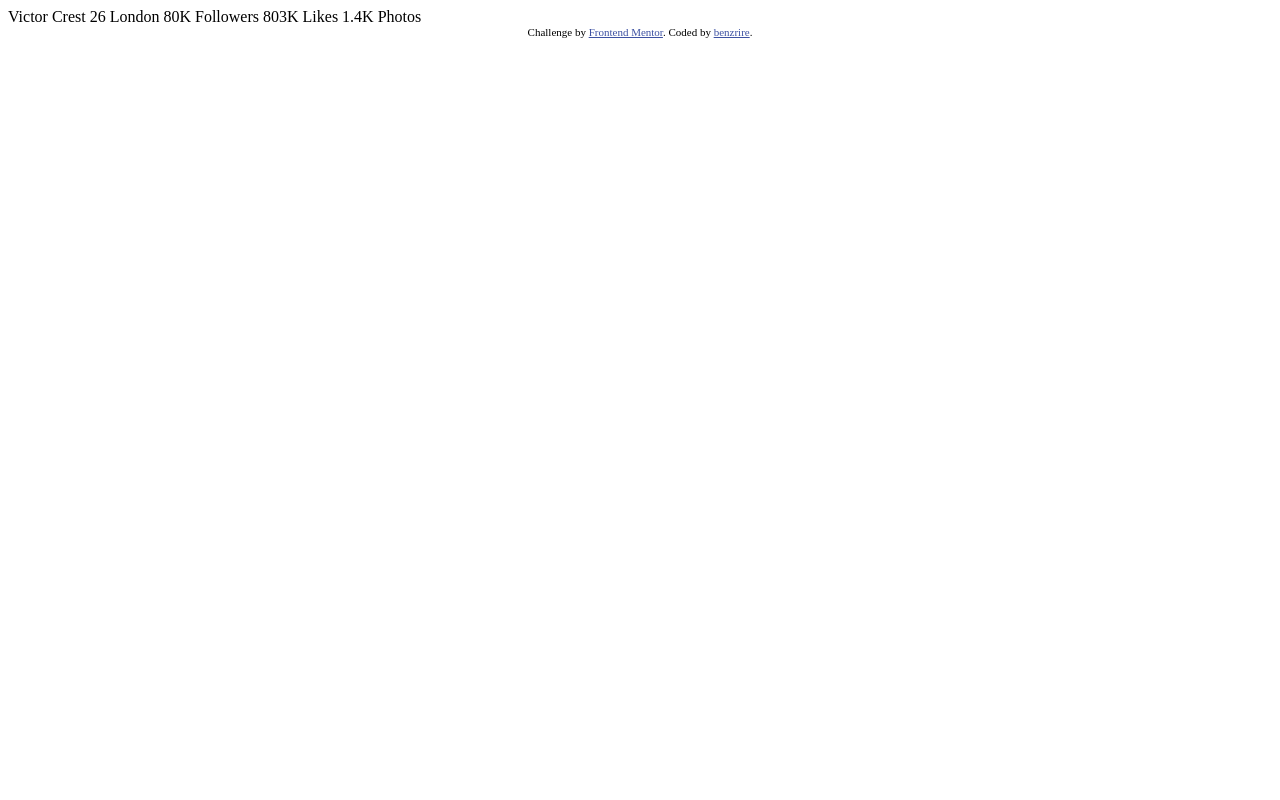
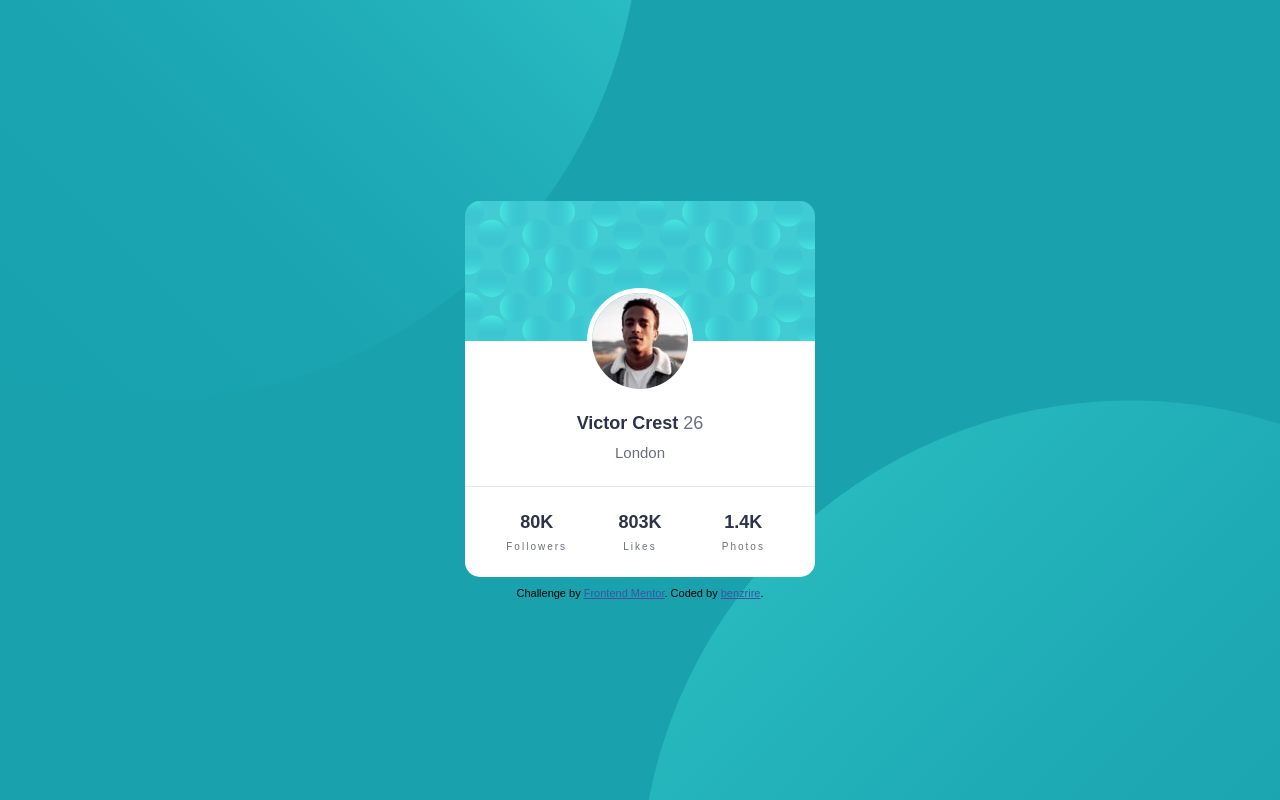
Before and after one commit to benzrire/profile-card-component-main, a plain HTML site: page index.html in a window 1280 px wide. Drawn offline with Linux system fonts and the light colour scheme; a web font is replaced by a local one.

Commit message:
add: css html

```diff
--- /dev/null
+++ b/assets/css/main.css
@@ -0,0 +1,172 @@
+.attribution { font-size: 11px; text-align: center; margin-top: 10px; }
+.attribution a { color: hsl(228, 45%, 44%); }
+
+body {
+  padding: 0;
+  margin: 0;
+
+  width: 100vw;
+  height: 100vh;
+
+  font-family: "Kumbh Sans", sans-serif;
+
+  background-image: url(./../../images/bg-pattern-top.svg), url(./../../images/bg-pattern-bottom.svg);
+  background-repeat: no-repeat;
+  background-position: calc(100% - 50vw) calc(100% - 50vh), calc(0% + 50vw) calc(0% + 50vh);
+  background-size: 978px;
+
+  background-color: hsl(185, 75%, 39%);
+
+  display: flex;
+  flex-direction: column;
+  align-items: center;
+  justify-content: center;
+}
+
+.card {
+  width: 350px;
+  height: auto;
+
+  border: none;
+  border-radius: 15px;
+  overflow-x: hidden;
+  overflow-y: hidden;
+
+  display: flex;
+  flex-direction: column;
+  align-items: center;
+  justify-content: center;
+}
+
+.card .cover-photo {
+  display: block;
+  width: 100%;
+  height: 140px;
+
+  background: url(./../../images/bg-pattern-card.svg);
+  background-repeat: no-repeat;
+}
+
+.card .body {
+  position: relative;
+  width: 100%;
+  min-height: 145px;
+  max-height: 145px;
+
+  display: flex;
+  flex-direction: column;
+  align-items: center;
+  justify-content: flex-end;
+
+  background: white;
+  border-bottom: solid 1px #E7E7E7;
+}
+
+.card .body .profile-photo {
+  position: absolute;
+
+  width: 96px;
+  height: 96px;
+  border: solid 5px white;
+  border-radius: 50%;
+
+  margin-left: auto;
+  margin-right: auto;
+
+  top: 0;
+  left: 50%;
+
+  -webkit-transform: translate(-50%, -50%);
+  -moz-transform: translate(-50%, -50%);
+  -ms-transform: translate(-50%, -50%);
+  transform: translate(-50%, -50%);
+
+  overflow-x: hidden;
+  overflow-y: hidden;
+}
+
+.card .body .profile-photo img {
+  display: block;
+  width: 100%;
+}
+
+.card .body p {
+  margin: 0;
+}
+
+.card .body .name {
+  font-weight: bold;
+  font-size: 18px;
+
+  color: hsl(229, 23%, 23%);
+}
+
+.card .body .age {
+  font-weight: normal;
+  font-size: 18px;
+
+  color: hsl(227, 10%, 46%);
+}
+
+.card .body .addr {
+  font-weight: normal;
+  font-size: 15px;
+
+  color: hsl(227, 10%, 46%);
+
+  margin-top: 10px;
+  margin-bottom: 25px;
+}
+
+.card .socials {
+  width: 100%;
+  min-height: 90px;
+  max-height: 90px;
+
+  display: flex;
+  flex-direction: row;
+  align-items: center;
+  justify-content: center;
+
+  background: white;
+
+  padding-left: 20px;
+  padding-right: 20px;
+  box-sizing: border-box;
+}
+
+.card .socials .social {
+  width: 100%;
+  text-align: center;
+}
+
+.card .socials .social p {
+  margin: 0;
+}
+
+.card .socials .social p:first-child {
+  font-weight: bold;
+  font-size: 18px;
+
+  color: hsl(229, 23%, 23%);
+}
+
+.card .socials .social p:last-child {
+  font-weight: normal;
+  font-size: 10px;
+  letter-spacing: 2px;
+
+  margin-top: 8px;
+
+  color: hsl(227, 10%, 46%);
+}
+
+@media screen and (max-width: 767px) {
+  body {
+    background-size: 720px;
+  }
+
+  .card {
+    width: 325px;
+  }
+}
--- a/index.html
+++ b/index.html
@@ -5,28 +5,40 @@
   <meta name="viewport" content="width=device-width, initial-scale=1.0"> <!-- displays site properly based on user's device -->
 
   <link rel="icon" type="image/png" sizes="32x32" href="./images/favicon-32x32.png">
+  <link rel="stylesheet" href="https://fonts.google.com/specimen/Kumbh+Sans">
 
   <title>Frontend Mentor | Profile card component</title>
 
   <!-- Feel free to remove these styles or customise in your own stylesheet 👍 -->
-  <style>
-    .attribution { font-size: 11px; text-align: center; }
-    .attribution a { color: hsl(228, 45%, 44%); }
-  </style>
+  <link rel="stylesheet" href="./assets/css/main.css">
 </head>
 <body>
-  Victor Crest
-  26
-  London
 
-  80K
-  Followers
+  <div class="card">
+    <div class="cover-photo"></div>
+    <div class="body">
+      <div class="profile-photo">
+        <img src="./images/image-victor.jpg" alt="">
+      </div>
+      <p class="name">Victor Crest <span class="age">26</span></p>
+      <p class="addr">London</p>
+    </div>
+    <div class="socials">
+      <div class="social">
+        <p>80K</p>
+        <p>Followers</p>
+      </div>
+      <div class="social">
+        <p>803K</p>
+        <p>Likes</p>
+      </div>
+      <div class="social">
+        <p>1.4K</p>
+        <p>Photos</p>
+      </div>
+    </div>
+  </div>
 
-  803K
-  Likes
-
-  1.4K
-  Photos
   <div class="attribution">
     Challenge by <a href="https://www.frontendmentor.io?ref=challenge" target="_blank">Frontend Mentor</a>.
     Coded by <a href="#">benzrire</a>.
```
Also changed, not shown: design/desktop-design.jpg.
